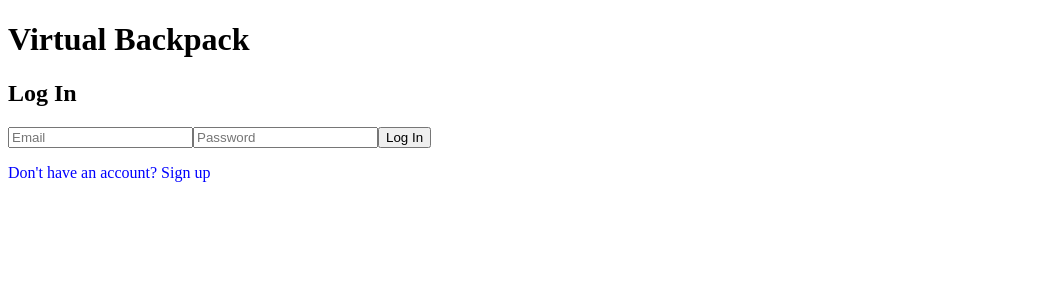
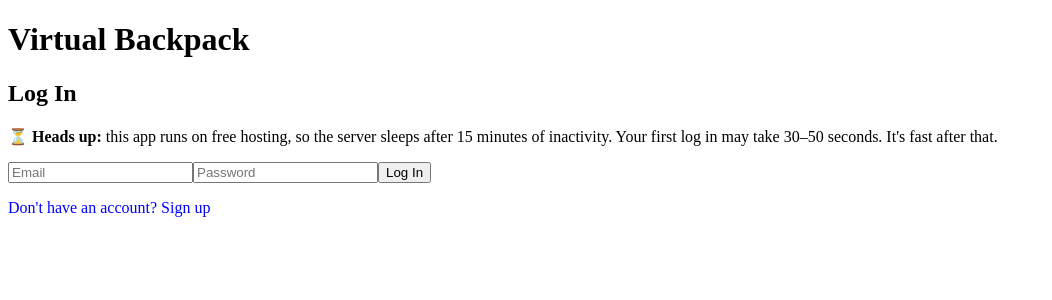
Before and after one commit to iamchewinggum/backpack, a React app in the folder frontend/: page / in a window 1280 px wide. Shown: the top 300 px of the page, without its empty margins (0-1052 px from the left). Built offline with nearby package versions, Linux system fonts and the light colour scheme; the HTML template or start-up script is replaced by a standard one.

Commit message:
Notice message

```diff
--- a/frontend/src/App.jsx
+++ b/frontend/src/App.jsx
@@ -25,6 +25,18 @@ function App() { //javascript
   const [authEmail, setAuthEmail] = useState('')
 
   const [authPassword, setAuthPassword] = useState('')
+
+  function ColdStartNotice() {
+  return (
+    <p className="cold-start-notice">
+      ⏳ <strong>Heads up:</strong> this app runs on free hosting, so the server
+      sleeps after 15 minutes of inactivity. Your first log in may take 30–50
+      seconds. It's fast after that.
+    </p>
+  )
+}
+
+
 
 
 
@@ -189,6 +201,8 @@ Headers: Headers are extra information attached to the request.
       <div className="container">
         <h1>Virtual Backpack</h1>
         <h2>{showSignup ? 'Sign Up' : 'Log In'}</h2>
+        <ColdStartNotice />
+
         <input
           type="email"
           placeholder="Email"
```
